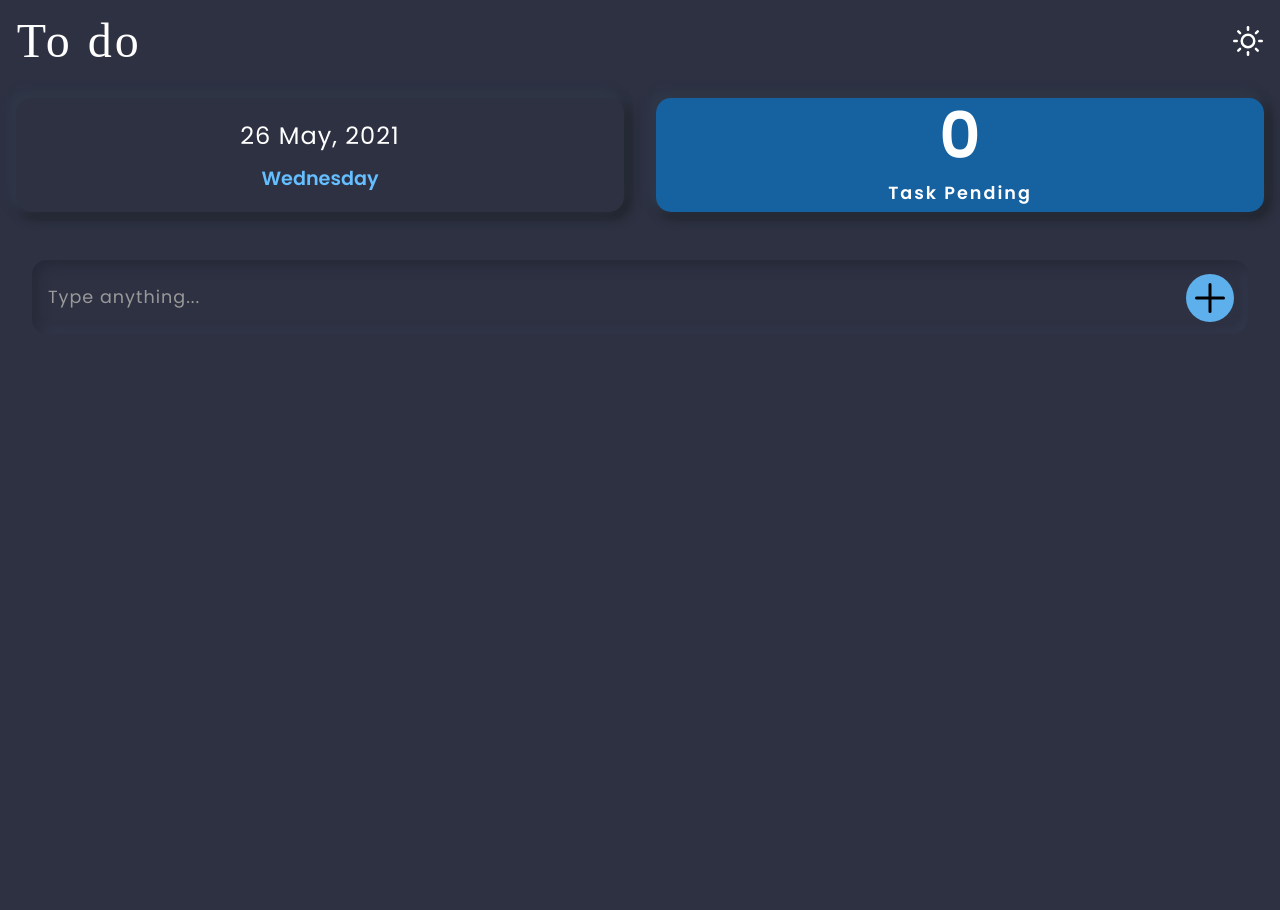
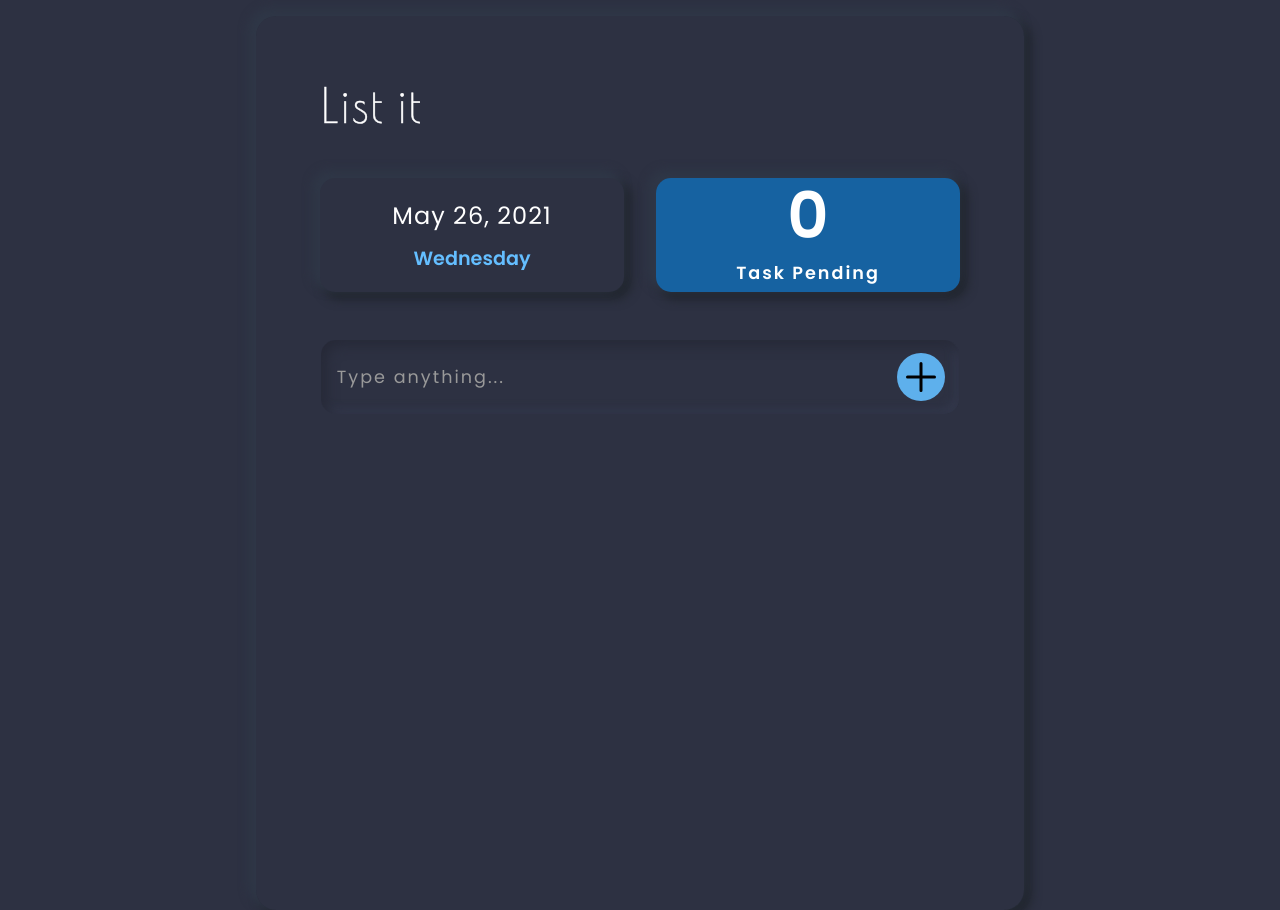
Before and after one commit to lamdiv/list-it, a plain HTML site: page index.html in a window 1280 px wide. Before the commit the page ends 800 px from the top, so only its background shows below. Drawn offline with nearby package versions, Linux system fonts and the light colour scheme; a web font is replaced by a local one.

Commit message:
made desktop friendly

```diff
--- a/css/style.css
+++ b/css/style.css
@@ -1,7 +1,6 @@
-
-@import url('https://fonts.googleapis.com/css2?family=Mrs+Sheppards&family=Poppins:wght@100;200;300;400;500;600;700;800;900&display=swap');
+@import url('https://fonts.googleapis.com/css2?family=Poiret+One&family=Poppins:wght@100;200;300;400;500;600;700;800;900&display=swap');
 /*
-font-family: 'Mrs Sheppards';
+font-family: 'Poiret One';
 font-family: 'Poppins';
 */
 
@@ -17,34 +16,30 @@ body {
 }
 
 
-
-
-/* DARK & LIGHT MODE */
-.dark {
-  background: #fff;
-  color: #000;
+#wrapper {
+  width: 40%;
+  margin: 0 auto;
+  margin-top: 1rem;
+  padding: 3rem;
+  box-shadow: -5px -5px 10px 3px #2f3747, 5px 5px 10px 3px #222730;
+  border-radius: 20px;
 }
-.dark .darkmode .light, body:not(.dark) .darkmode .dark {
-  display: none;
-}
-/* DARK & LIGHT MODE */
 
 /* TOP WRAPPER */
 .navbar {
   padding: 0 0.3rem;
 }
 .navbar-brand {
-  font-family: 'Mrs Sheppards';
+  font-family: 'Poiret One';
+  -webkit-text-stroke: 0.5px #fff;
   font-size: 3rem;
-  letter-spacing: 3px;
-}
-.darkmode img {
-  width: 30px;
+  letter-spacing: 2px;
 }
 /* TOP WRAPPER */
 
 /* DATE WRAPPER */
 .date-wrapper {
+  margin-top: 1rem;
   display: flex;
   flex-wrap: nowrap;
 }
@@ -72,23 +67,6 @@ body {
   color: #64BEFF;
   font-weight: 600;
 }
-
-/* COUNTER */
-/* .task-counter {
-  position: relative;
-}
-.task-counter img {
-  overflow: hidden;
-  width: 100%;
-  height: 6rem;
-}
-.task-counter h1 {
-  font-size: 4rem;
-  font-weight: 600;
-  position: absolute;
-  top: 25px;
-  right: 32px;
-} */
 
 .task-counter {
   background-color: rgb(0 148 255 / 50%);
@@ -122,7 +100,7 @@ body {
   border: none;
   border-radius: 15px;
   font-size: 1.1rem;
-  letter-spacing: 1px;
+  letter-spacing: 2px;
   box-shadow: inset 0.3rem 0.3rem 0.8rem #262937, inset -0.3rem -0.3rem 0.5rem #34394d;
   background: none;
   font-family: 'Poppins';
@@ -139,7 +117,7 @@ body {
 .form img {
   width: 3rem;
   position: absolute;
-  top: 14px;
+  top: 13.2px;
   right: 14px;
   background: rgb(100 190 255 / 90%);
   border-radius: 50%;
@@ -150,17 +128,16 @@ body {
 
 /* TASK WRAPPER */
 .task-wrapper {
-  height: 25rem;
+  height: 28rem;
   overflow-y: scroll;
   width: 96%;
   margin: 0 auto;
-  margin-top: 2rem;
+  padding: 1rem;
 }
 
 .task-wrapper::-webkit-scrollbar {
   display: none;
 }
-
 .task-box {
   background: #2D3142;
   box-shadow: -7px -7px 25px #34394d, 5px 5px 15px #222730;
@@ -187,67 +164,21 @@ body {
 /* TASK WRAPPER */
 
 
-/* LIGHT MODE */
-/*
-.task-box {
-  background: #fff;
-  box-shadow: -5px -5px 10px #f9f9f9, 5px 5px 15px #EFEFEF;
-  border-radius: 13px;
-  padding: 1rem;
-  margin: 1.2rem 0;
+@media (min-width: 100px) and (max-width: 1000px) {
+  #wrapper {
+    width: 100% !important;
+    margin-top: 0 !important;
+    padding: 0 !important;
+    box-shadow: none !important;
+    border-radius: 0 !important;
+  }
 }
 
-.header-box {
-  width: 100%;
-  margin: 1rem;
-  background: #ffffff;
-  box-shadow: -5px -5px 10px 3px #F9F9F9, 5px 5px 10px 3px #F6F1F1;
-  border-radius: 15px;
+@media (max-width: 1399.98px) {
+  #wrapper {
+    width: 60%;
+    padding: 3rem;
+    box-shadow: -5px -5px 10px 3px #2F3747, 5px 5px 10px 3px #222730;
+    border-radius: 20px;
+  }
 }
-.task-counter {
-  background-color: rgb(0 148 255 / 50%);
-  color: #fff;
-}
-.form {
-  position: relative;
-  width: 95%;
-  margin: 0 auto;
-  margin-top: 2rem;
-}
-.form input {
-  width: 100%;
-  padding: 1.5rem 1rem;
-  border: none;
-  border-radius: 15px;
-  font-size: 1.1rem;
-  letter-spacing: 1px;
-  box-shadow: inset 0.3rem 0.3rem 0.8rem #eaeaea, inset -0.3rem -0.3rem 0.5rem #ffffff;
-  background: none;
-  font-family: 'Poppins';
-  color: #000;
-}
-.form input::placeholder {
-  color: #888;
-}
-.form input:focus {
-  outline: none;
-  box-shadow: 0.3rem 0.3rem 0.6rem #F5F5F5, -0.2rem -0.2rem 0.5rem #ffffff;
-}
-.form img {
-  width: 3rem;
-  position: absolute;
-  top: 14px;
-  right: 14px;
-  background: rgb(100 190 255 / 90%);
-  border-radius: 50%;
-} */
-/* LIGHT MODE */
-
-
-
-
-
-
-@media (min-width: 576px) {
-
-}
--- a/index.html
+++ b/index.html
@@ -14,11 +14,7 @@
 				<div class="top-wrapper">
 					<nav class="navbar">
 					  <div class="container-fluid">
-					    <span class="navbar-brand mb-0">To do</span>
-							<div class="darkmode">
-						    <div class="light"><img src="assets/light.svg" alt="lightmode"></div>
-						    <div class="dark"><img src="assets/dark.svg" alt="darkmode"></div>
-						  </div>
+					    <span class="navbar-brand mb-0">List it</span>
 					  </div>
 					</nav>
 				</div>
@@ -37,10 +33,9 @@
 
 				<div class="input-wrapper">
 					<form class="form" id="form">
-			      		<input type="text" name="add" id="add" class="form-input" placeholder="Type anything...">
+			      <input type="text" name="add" id="add" class="form-input" autocomplete="off" placeholder="Type anything...">
 						<button style="display:flex; border:none;" type="submit" id="submit"><img src="assets/add.svg" alt="add"></button>
 					</form>
-
 				</div>
 
 				<div class="task-wrapper" id="task-wrapper">
--- a/js/main.js
+++ b/js/main.js
@@ -1,27 +1,3 @@
-//DARK & LIGHT THEME
-const darkBtn = document.querySelector('.darkmode');
-const bodyEl = document.querySelector('body');
-
-const darkMode = () => {
-    bodyEl.classList.toggle('dark')
-}
-darkBtn.addEventListener('click', () => {
-    setDarkMode = localStorage.getItem('dark');
-
-    if(setDarkMode !== "on") {
-        darkMode();
-        setDarkMode = localStorage.setItem('dark', 'on');
-    } else {
-        darkMode();
-        setDarkMode = localStorage.setItem('dark', null);
-    }
-});
-let setDarkMode = localStorage.getItem('dark');
-if(setDarkMode === 'on') {
-    darkMode();
-}
-
-
 // ---------------- index.js -----------------
 
 var dayDate = new Date()
@@ -29,7 +5,7 @@ var dayDate = new Date()
 var date = document.getElementById('date');
 var day = document.getElementById('day')
 
-date.innerHTML = `${dayDate.getDate()} ${dayDate.toLocaleString('default', { month: 'long' })}, ${dayDate.getFullYear()}`;
+date.innerHTML = `${dayDate.toLocaleString('default', { month: 'long' })} ${dayDate.getDate()}, ${dayDate.getFullYear()}`;
 day.innerHTML = `${dayDate.toLocaleString('default', { weekday: 'long' })}`
 
 var form = document.getElementById('form');
```
